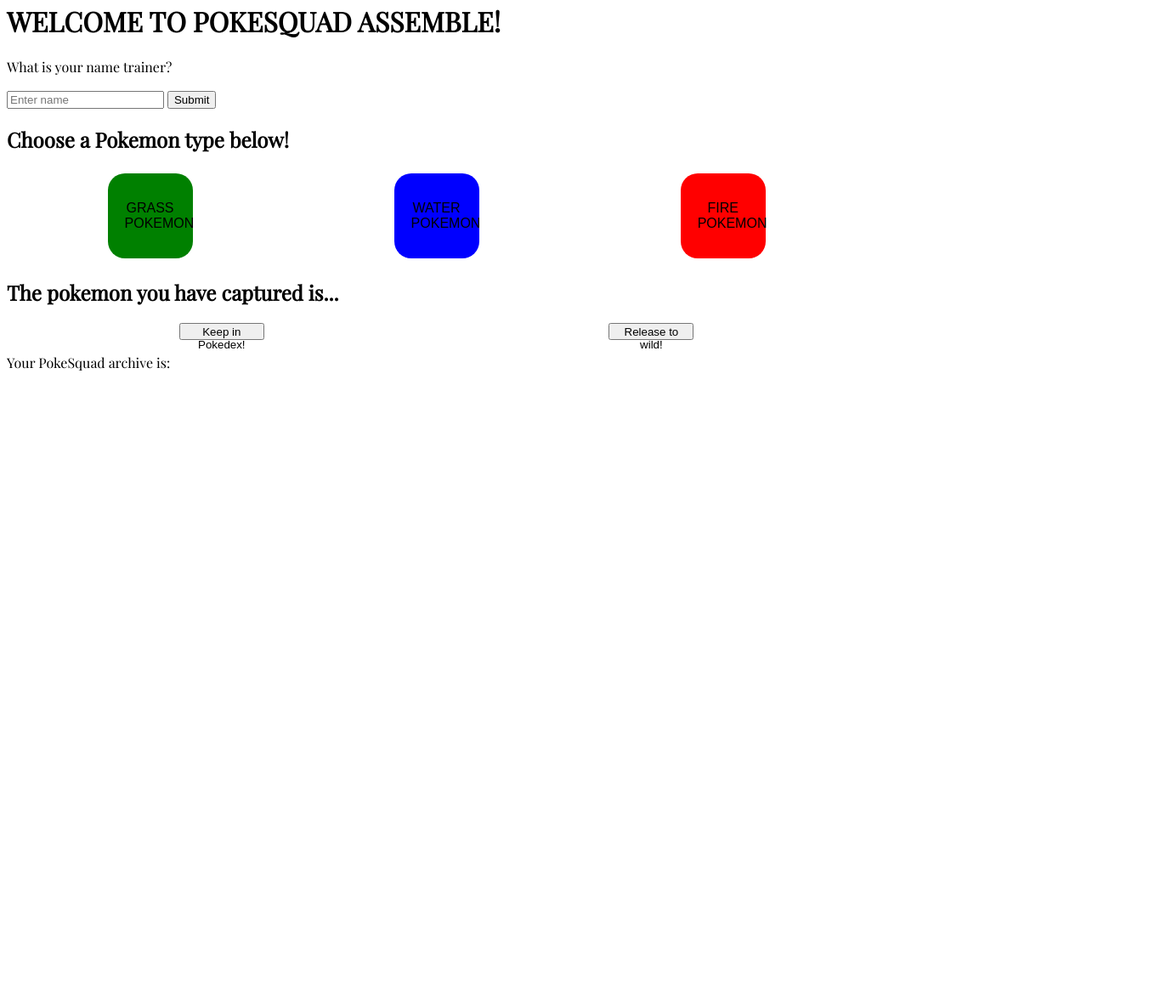
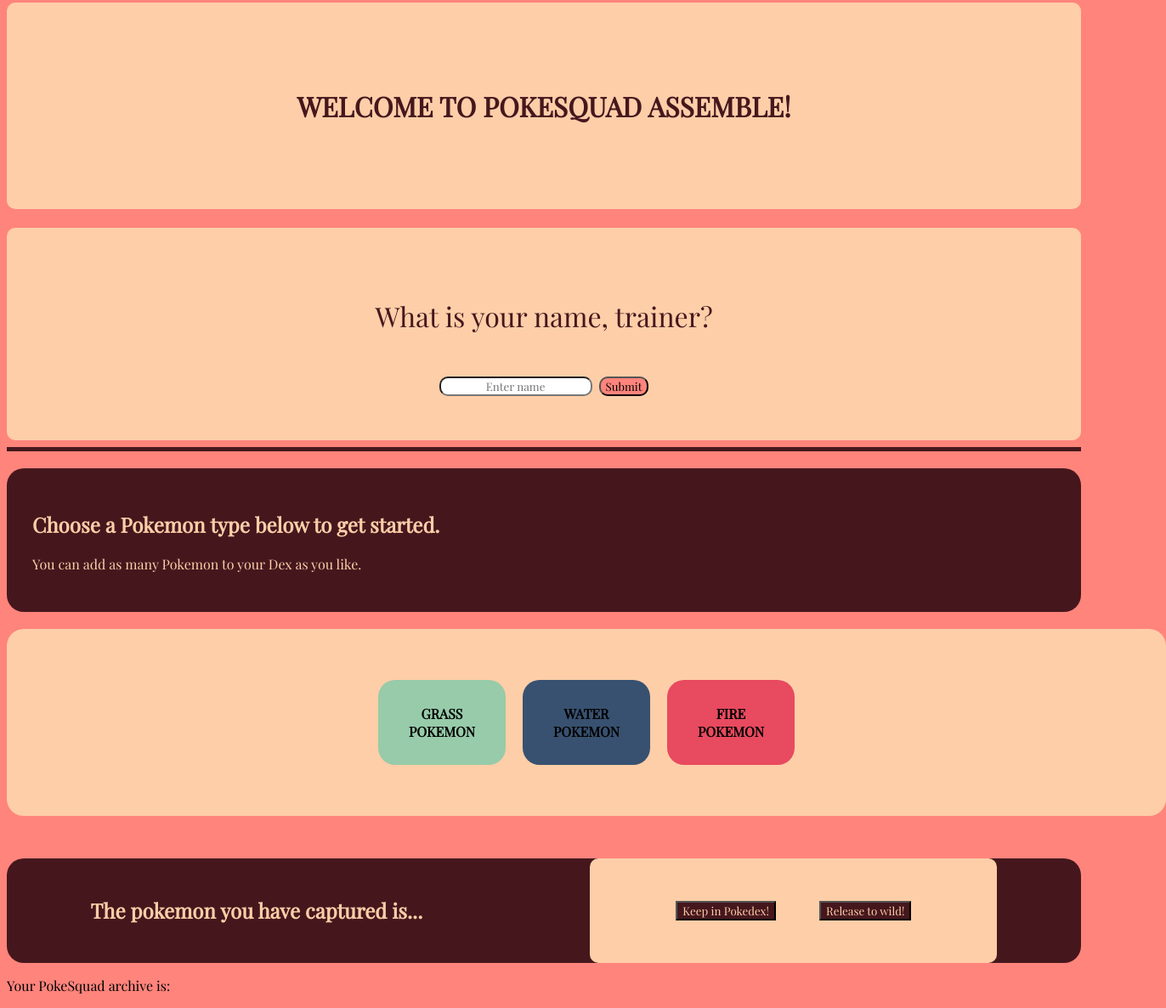
Before and after one commit to rachelalk/Pokemon-API, a plain HTML site: page index.html in a window 1280 px wide. Shown: the part 18-1204 px from the top of the page at 85% size, 1372 px wide, since content can reach past the window. Before the commit the page ends 800 px from the top, so only its background shows below. Drawn offline with nearby package versions, Linux system fonts and the light colour scheme; no server answers.

Commit message:
updated CSS

```diff
--- a/index.html
+++ b/index.html
@@ -10,11 +10,18 @@
     <link rel="preconnect" href="https://fonts.gstatic.com" crossorigin>
     <link href="https://fonts.googleapis.com/css2?family=Playfair+Display&display=swap" rel="stylesheet">
 </head>
+<body>
     <h1 class="pokeHeader">WELCOME TO POKESQUAD ASSEMBLE!</h1>
-    <p>What is your name trainer?</p>
-    <input id = "userName" placeholder="Enter name"></input>
-    <button id="submit">Submit</button>
-    <h2 id="chooseTitle"> Choose a Pokemon type below! </h2>
+    <div class="pokeEntry">
+        <p>What is your name, trainer?</p>
+        <input id = "userName" placeholder="Enter name"></input>
+        <button id="submit">Submit</button>
+    </div>
+    <hr>
+    <div class="chooseTitle">
+        <h2 id="userDisplay"> Choose a Pokemon type below to get started. </h2>
+        <p> You can add as many Pokemon to your Dex as you like.</p>
+    </div>
     <div class="pokeButtons">
         <button class="chooser" id="grassButton"></button>
         <button class="chooser" id="waterButton"></button>
@@ -23,12 +30,12 @@
     <div class="pokeResult">
         <h2>The pokemon you have captured is...</h2>
         <p class="results"></p>
+        <div class ="pokeKR">
+            <button class="keepRel" id="keep"></button>
+            <button class="keepRel" id="release"></button>
+        </div>
     </div>
 
-    <div class ="pokeButtons">
-        <button class="keepRel" id="keep"></button>
-        <button class="keepRel" id="release"></button>
-    </div>
     <div class="archive">
         <p id="pokedexReport">Your PokeSquad archive is:</p>
         <ol id="pokeDex">
--- a/main.js
+++ b/main.js
@@ -20,7 +20,7 @@
 let pokeDex = document.querySelector('#pokeDex');
 let userInput = document.querySelector("#userName");
 let submit = document.querySelector("#submit");
-let chooseTitle = document.querySelector("#chooseTitle");
+let chooseTitle = document.querySelector('#userDisplay');
 
 // LABELLING BUTTONS
 buGrass.innerText = "GRASS POKEMON";
@@ -29,18 +29,16 @@
 buKeep.innerText = "Keep in Pokedex!";
 buRel.innerText = "Release to wild!";
 
+// RETRIEVING USERNAME
 function createUsername () {
   let trainerName = userInput.value;
   chooseTitle.innerText = `${trainerName}, choose a Pokemon type below!`
 }
-
 function clearInput() {
 document.getElementById('userName').value=null;
 }
-
 submit.addEventListener("click", createUsername);
 submit.addEventListener("click", clearInput);
-
 
 // USING THE 'TYPE' VALUE TO SELECT GRASS, FIRE AND WATER POKEMON
 async function getGrass(){
@@ -58,13 +56,15 @@
     }
   }
   getGrass()
-
   // WAIT FOR THE API TO RESOLVE AND GET A RANDOM GRASS POKEMON
+  // (THIS IS TO TEST FUNCTIONALITY)
 setTimeout(async function printGrass(){
    randomGrass = grassNames[Math.floor(Math.random() * grassNames.length)];
   console.log(randomGrass);
   }, 1500);
 
+
+  // WAIT FOR THE API TO RESOLVE AND POPULATE THE FIRE POKEMON LIST
  async function getFire(){
     const response = await fetch('https://pokeapi.co/api/v2/type/10');
     const data = await response.json();
@@ -77,15 +77,15 @@
     console.log(fireNames);
   }
   getFire()
-
-
 // WAIT FOR THE API TO RESOLVE AND GET A RANDOM fire POKEMON
+// (functionality test
 setTimeout(async function printFire(){
   const randomFire = fireNames[Math.floor(Math.random() * fireNames.length)];
   console.log(randomFire);
 }, 1500);
 
 
+// POPULATING THE WATER POKEMON LIST
 async function getWater(){
    const response = await fetch('https://pokeapi.co/api/v2/type/11');
    const data = await response.json();
@@ -99,6 +99,7 @@
  getWater()
 
  // WAIT FOR THE API TO RESOLVE AND GET A RANDOM water POKEMON
+ // (Functionality test)
 setTimeout(async function printWater(){
   const randomWater = waterNames[Math.floor(Math.random() * waterNames.length)];
   console.log(randomWater);
@@ -110,6 +111,7 @@
 
 /////////// BUTTON FUNCTIONALITY
 // FUNCTIONS + EVENT LISTENERS TO CONNECT THESE BUTTONS TO OUR LISTS OF POKEMON
+// FUNCTIONS + EVENT LISTENERS TO KEEP OR DISCARD POKEMON AS REQUIRED
 
 // IF: GRASS CLICKED
 function handleClickGrass(){
@@ -121,6 +123,11 @@
     pokeDex.append(chosenPoke);
     resultsLoc.innerText = null;
   }
+  function clearPokemon() {
+    resultsLoc.textContent = null;
+    chosenPoke = "";
+  }
+  buRel.addEventListener("click", clearPokemon);
   buKeep.addEventListener("click", addToDex);
 }
 buGrass.addEventListener("click", handleClickGrass);
@@ -136,6 +143,11 @@
     pokeDex.append(chosenPoke);
     resultsLoc.innerText = null;
   }
+  function clearPokemon() {
+    resultsLoc.textContent = null;
+    chosenPoke = "";
+  }
+  buRel.addEventListener("click", clearPokemon);
   buKeep.addEventListener("click", addToDex);
 }
 buFire.addEventListener("click", handleClickFire);
@@ -151,34 +163,15 @@
     pokeDex.append(chosenPoke);
     resultsLoc.innerText = null;
   }
+  function clearPokemon() {
+    resultsLoc.textContent = null;
+    chosenPoke = "";
+  }
+  buRel.addEventListener("click", clearPokemon);
   buKeep.addEventListener("click", addToDex);
 }
-
 buWater.addEventListener("click", handleClickWater);
 
-function clearPokemon() {
-  resultsLoc.innerText = null;
-}
-
-buRel.addEventListener("click", clearPokemon);
-
-// IF: KEEP CLICKED
-
-// Create function which turns the random pokemon into a list item
-// Append that list item to the archive
-// Event listener on keep button
-
-// IF: RELEASE CLICKED
-// Create function which displays text acknowledging the discard
-// Event listener on release button
-
-//FILEPATH: grassData[0].pokemon[0].pokemon.name
-/////////////////////
-// SELECTING RANDOM POKEMON
-// grassNames.push(grassData[0].pokemon[0].pokemon.name);
-// console.log(grassNames);
-// const randomGrass = grassData[Math.floor(Math.random() * grassData.length)];
-// console.log(data.types[0].type.name);
 
 
 
@@ -193,8 +186,4 @@
 
 //generate random pokemon of that type ✅
 
-//keep or release?
-
-//if keep play voice clip?
-
-//if release sad team rocket
+//keep or release? ✅
--- a/styles.css
+++ b/styles.css
@@ -1,40 +1,130 @@
 body{
     font-family: 'Playfair Display', serif;
+    background: #ff847c;
+}
+
+.pokeHeader{
+    color: #45171d;
+    background-color: #fecea8;
+    font-weight: bold;
+    padding: 100px;
+    border-radius: 10px;
+    text-align: center;
+    justify-content: center;
+}
+
+.pokeEntry{
+    color: #45171d;
+    font-size: 200%;
+    background-color: #fecea8;
+    padding: 50px;
+    border-radius: 10px;
+    text-align: center;
+    justify-content: center;
+}
+
+#userName{
+    font-family: 'Playfair Display', serif;
+    border-radius: 10px;
+    text-align: center;
+}
+
+#submit{
+    font-family: 'Playfair Display', serif;
+    background-color: #ff847c;
+    border-radius: 10px;
+}
+
+hr{
+    height:5px;
+    border-width:0;
+    background-color:#45171d;
+  }
+
+.chooseTitle{
+    background-color: #45171d;
+    color: #fecea8;
+    padding: 30px;
+    border-radius: 20px;
+    margin: 20px 0px 20px 0px;
 }
 
 .pokeButtons{
     display: flex;
-    width: 80%;
-    justify-content: space-around;
-}
-
-.keepRel{
-    height: 20px;
-    width: 100px;
-    justify-content: centre;
-}
+    background-color: #fecea8;
+    border-radius: 10px;
+    width: 100%;
+    padding: 50px;
+    justify-content:center;
+    font-family: 'Playfair Display', serif;
+    font-style: oblique;
+    border-radius: 20px;
+    }
 
 .chooser{
   border: none;
   height: 100px;
   padding: 20px;
   text-align: center;
+  font-family: 'Playfair Display', serif;
   text-decoration: none;
   display: inline-block;
   font-size: 16px;
-  margin: 4px 2px;
+  margin: 10px;
   border-radius: 20px;
-  width: 100px;
-}
+  width: 150px;
+  font-weight: bold;
+  }
 
 #grassButton{
-    background-color:green;
+    background-color: #97cba9;
 }
 
 #waterButton{
-    background-color:blue;
+    background-color:#385170;
 }
 
 #fireButton{
-    background-color:red;
+    background-color: #e84a5f;
 }
+
+.pokeResult{
+    display: flex;
+    background-color:#45171d;
+    color:#fecea8;
+    font-family: 'Playfair Display', serif;
+    align-items: center;
+    justify-content: space-evenly;
+    text-justify: center;
+    margin-top: 50px;
+    border-radius: 20px;
+   }
+
+.pokeKR{
+    display: flex;
+    background-color: #fecea8;
+    border-radius: 10px;
+    width: 30%;
+    padding: 50px;
+    justify-content:space-evenly;
+    font-family: 'Playfair Display', serif;
+    font-style: oblique;
+}
+
+#keep{
+    font-family: 'Playfair Display', serif;
+    background-color: #45171d;
+    color: #fecea8;
+}
+
+#release{
+    font-family: 'Playfair Display', serif;
+    background-color: #45171d;
+    color: #fecea8;
+}
+
+.results{
+    font-family: 'Playfair Display', serif;
+    font-size: 200%;
+    text-decoration: underline;
+}
```
Also changed, not shown: 1 other file.
